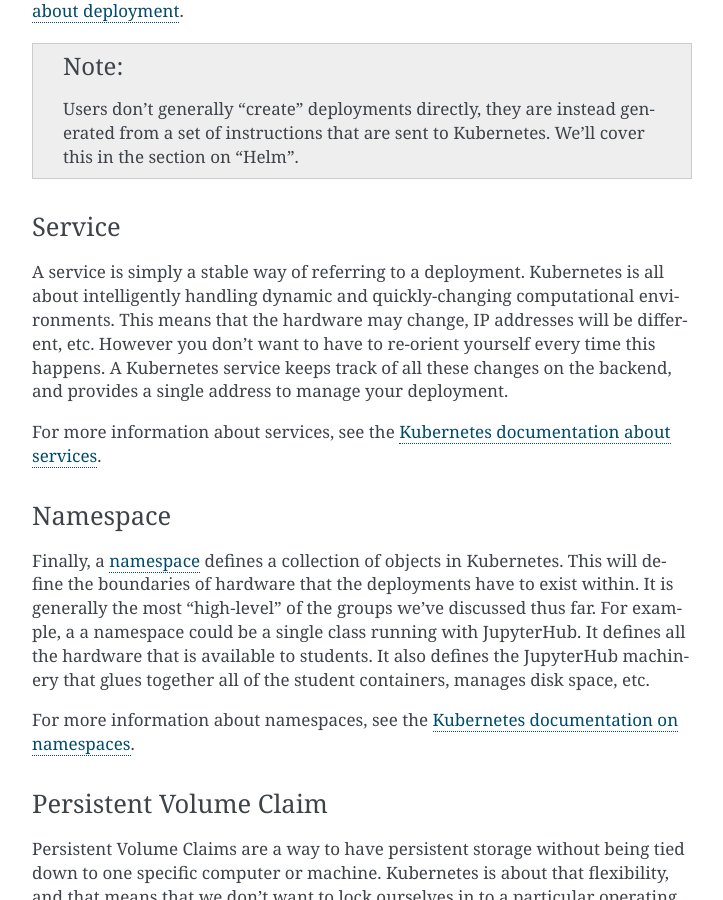
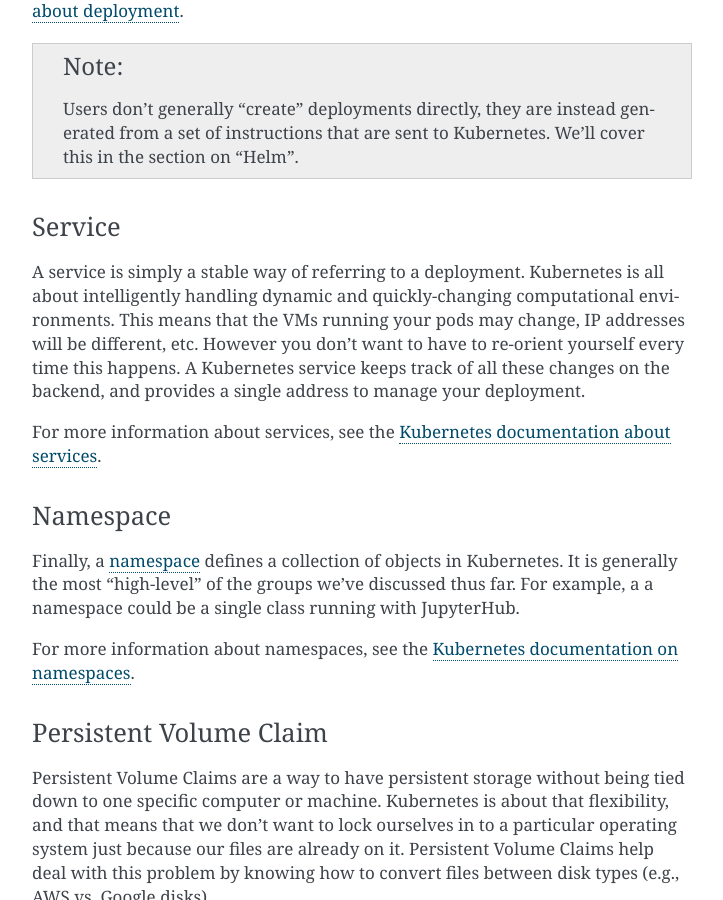
Before and after one commit to jupyterhub/zero-to-jupyterhub-k8s, a Sphinx documentation site: the page built from doc/source/tools.rst, in a window 1280 px wide and 900 px high, scrolled down 3164 px. Shown: the whole window, without its empty margins (388-1111 px from the left). Built offline with Sphinx 7.4.7, drawn with Linux system fonts in a browser that asks for light colours; some of the changed text lies outside the part shown.

Commit message:
Don't say 'hardware' when we mean 'computational resources'
Fixes #39

```diff
--- a/doc/source/cost.rst
+++ b/doc/source/cost.rst
@@ -6,7 +6,7 @@
 Cost estimates depend highly on your deployment setup. Several factors that
 significantly influence cost estimates, include:
 
-- Hardware provided to users
+- Computational resources provided to users
 - Number of users
 - Usage patterns of users
 
--- a/doc/source/getting-started.rst
+++ b/doc/source/getting-started.rst
@@ -33,7 +33,7 @@
 ------------------------------------
 
 If you'd like to know how to expand and customize your jupyterhub setup, such
-as increasing the hardware available to users or changing authentication
+as increasing the computational resources available to users or changing authentication
 services, check out :ref:`extending-jupyterhub`.
 
 Dependencies for Deploying a JupyterHub Instance
--- a/doc/source/tools.rst
+++ b/doc/source/tools.rst
@@ -12,10 +12,10 @@
 -------------------------
 
 This is whatever will run the actual computation. Generally it means a
-company, university server, or some other organization that hosts computers
-that can be accessed remotely. JupyterHub will run on this hardware, meaning
-that users will also be operating on this hardware if they're interacting
-with your JupyterHub.
+company, university server, or some other organization that hosts computational
+resources that can be accessed remotely. JupyterHub will run on these
+computational resources, meaning that users will also be operating on these
+computational resources if they're interacting with your JupyterHub.
 
 They provide the following things:
 
@@ -164,7 +164,7 @@
 
 A service is simply a stable way of referring to a deployment. Kubernetes
 is all about intelligently handling dynamic and quickly-changing
-computational environments. This means that the hardware may change,
+computational environments. This means that the VMs running your pods may change,
 IP addresses will be different, etc. However you don't want to have to
 re-orient yourself every time this happens. A Kubernetes service keeps
 track of all these changes on the backend, and provides a single address
@@ -177,13 +177,9 @@
 *********
 
 Finally, a `namespace <https://kubernetes.io/docs/admin/namespaces/>`_
-defines a collection of objects in Kubernetes. This will define
-the boundaries of hardware that the deployments have to exist within. It
+defines a collection of objects in Kubernetes. It
 is generally the most "high-level" of the groups we've discussed thus far.
 For example, a a namespace could be a single class running with JupyterHub.
-It defines all the hardware that is available to students. It also defines
-the JupyterHub machinery that glues together all of the student containers,
-manages disk space, etc.
 
 For more information about namespaces, see the
 `Kubernetes documentation on namespaces <https://kubernetes.io/docs/tasks/administer-cluster/namespaces/>`_.
```
